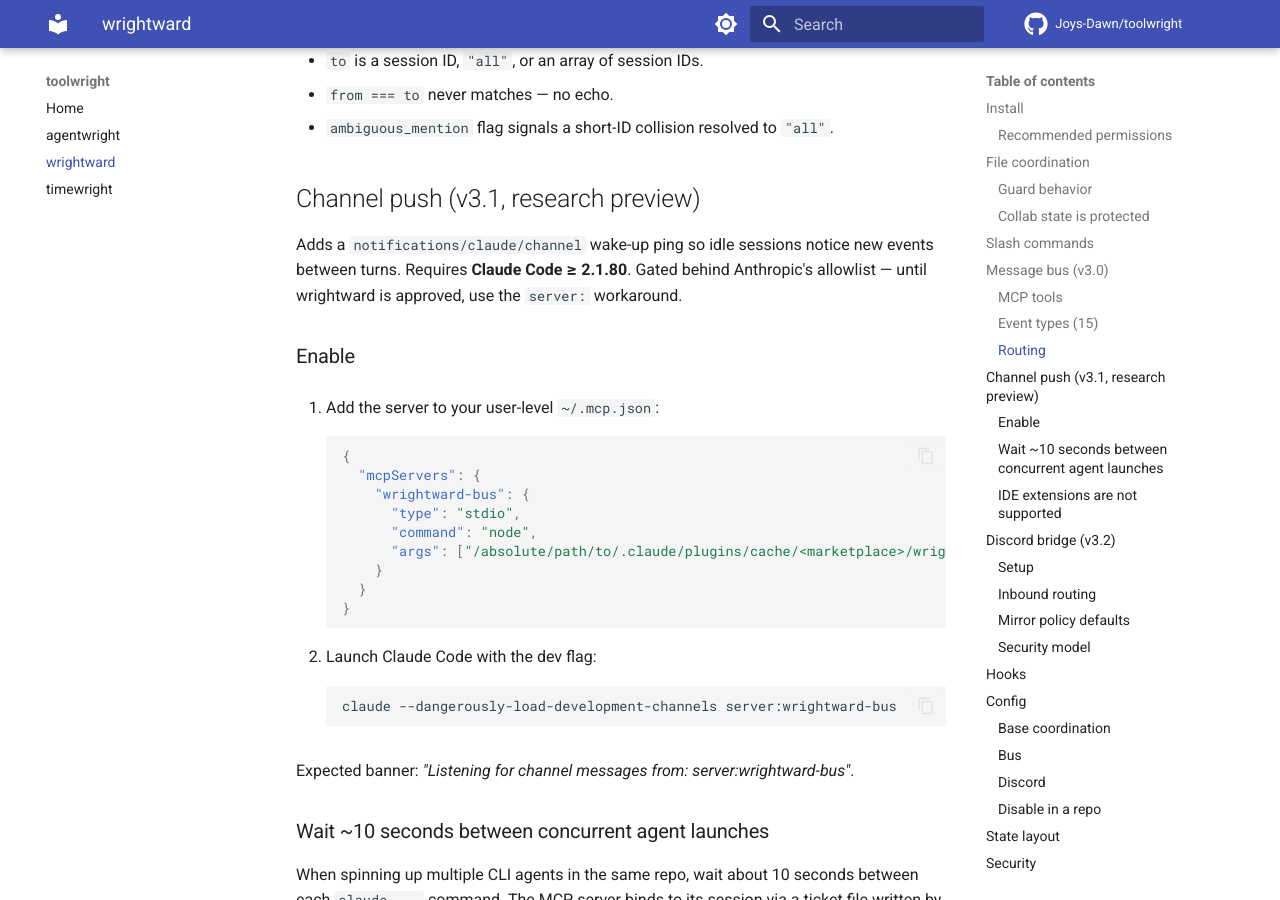
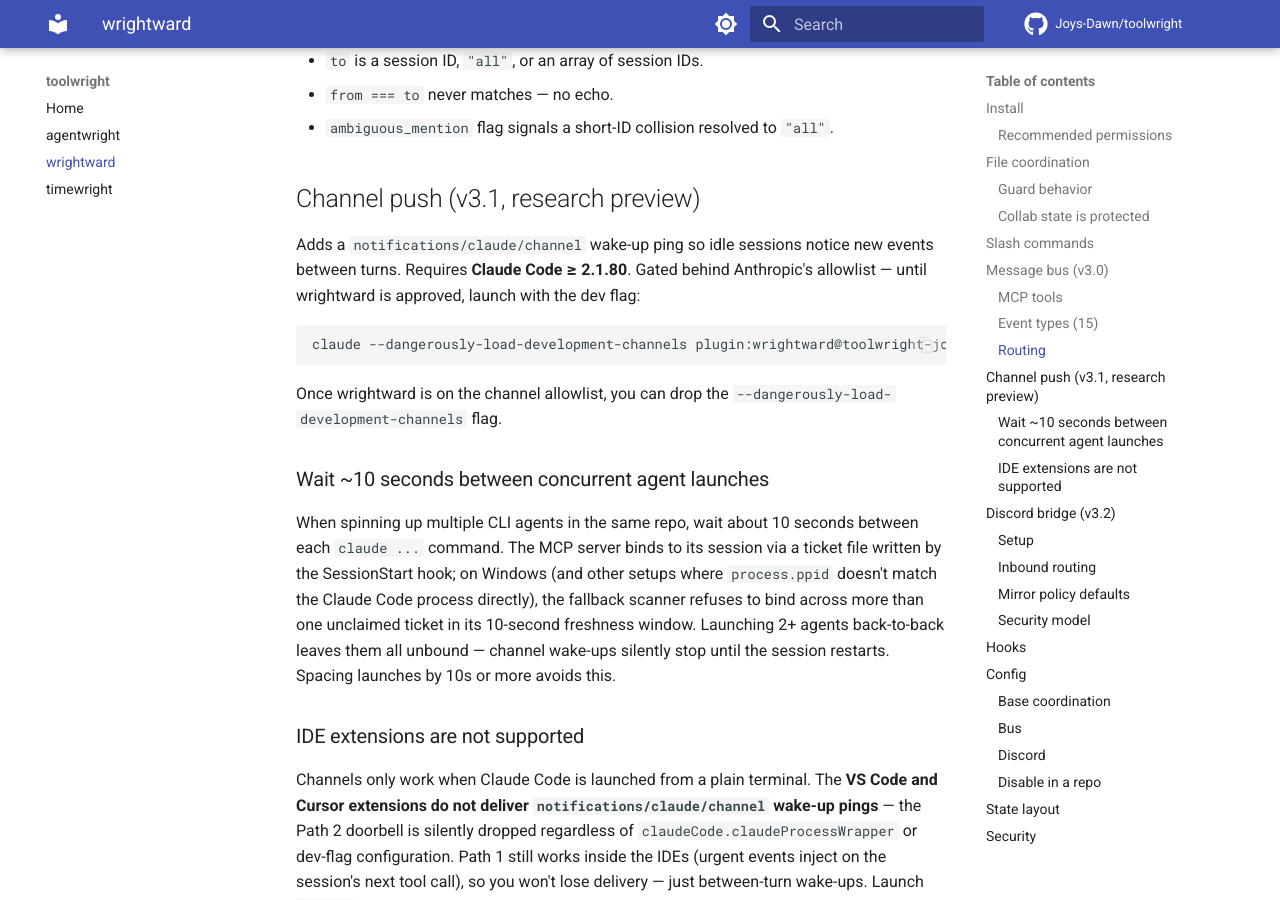
Before and after one commit to Joys-Dawn/toolwright, an MkDocs documentation site: the page built from docs/wrightward.md, in a window 1280 px wide and 900 px high, scrolled down 4295 px. Built offline with MkDocs 1.6.1 and Material for MkDocs 9.7.7, drawn with Linux system fonts in a browser that asks for light colours; comment, search, counter and statistics services are not loaded; some of the changed text lies outside the part shown.

Commit message:
update docs - mcp now works from within plugin since it was officially published

````diff
--- a/docs/wrightward.md
+++ b/docs/wrightward.md
@@ -24,13 +24,13 @@ Add to your global `~/.claude/settings.json` to skip consent dialogs:
       "Skill(wrightward:collab-context)",
       "Skill(wrightward:collab-done)",
       "Skill(wrightward:collab-release)",
-      "mcp__wrightward-bus__*"
+      "mcp__plugin_wrightward_wrightward-bus__*"
     ]
   }
 }
 ```
 
-The `mcp__wrightward-bus__*` entry auto-allows every wrightward MCP tool — important so wake-up pings don't stall on a permission prompt.
+The `mcp__plugin_wrightward_wrightward-bus__*` entry auto-allows every wrightward MCP tool — important so wake-up pings don't stall on a permission prompt.
 
 ## File coordination
 
@@ -104,31 +104,13 @@ Nine urgent (auto-inject on next tool call, capped by `BUS_URGENT_INJECTION_CAP`
 
 ## Channel push (v3.1, research preview)
 
-Adds a `notifications/claude/channel` wake-up ping so idle sessions notice new events between turns. Requires **Claude Code ≥ 2.1.80**. Gated behind Anthropic's allowlist — until wrightward is approved, use the `server:` workaround.
+Adds a `notifications/claude/channel` wake-up ping so idle sessions notice new events between turns. Requires **Claude Code ≥ 2.1.80**. Gated behind Anthropic's allowlist — until wrightward is approved, launch with the dev flag:
 
-### Enable
+```text
+claude --dangerously-load-development-channels plugin:wrightward@toolwright-joysdawn
+```
 
-1. Add the server to your user-level `~/.mcp.json`:
-
-    ```json
-    {
-      "mcpServers": {
-        "wrightward-bus": {
-          "type": "stdio",
-          "command": "node",
-          "args": ["/absolute/path/to/.claude/plugins/cache/<marketplace>/wrightward/<version>/mcp/server.mjs"]
-        }
-      }
-    }
-    ```
-
-2. Launch Claude Code with the dev flag:
-
-    ```text
-    claude --dangerously-load-development-channels server:wrightward-bus
-    ```
-
-Expected banner: *"Listening for channel messages from: server:wrightward-bus"*.
+Once wrightward is on the channel allowlist, you can drop the `--dangerously-load-development-channels` flag.
 
 ### Wait ~10 seconds between concurrent agent launches
 
````
Also changed, not shown: README.md (+1 -1 lines), wrightward/README.md (+7 -25 lines).
